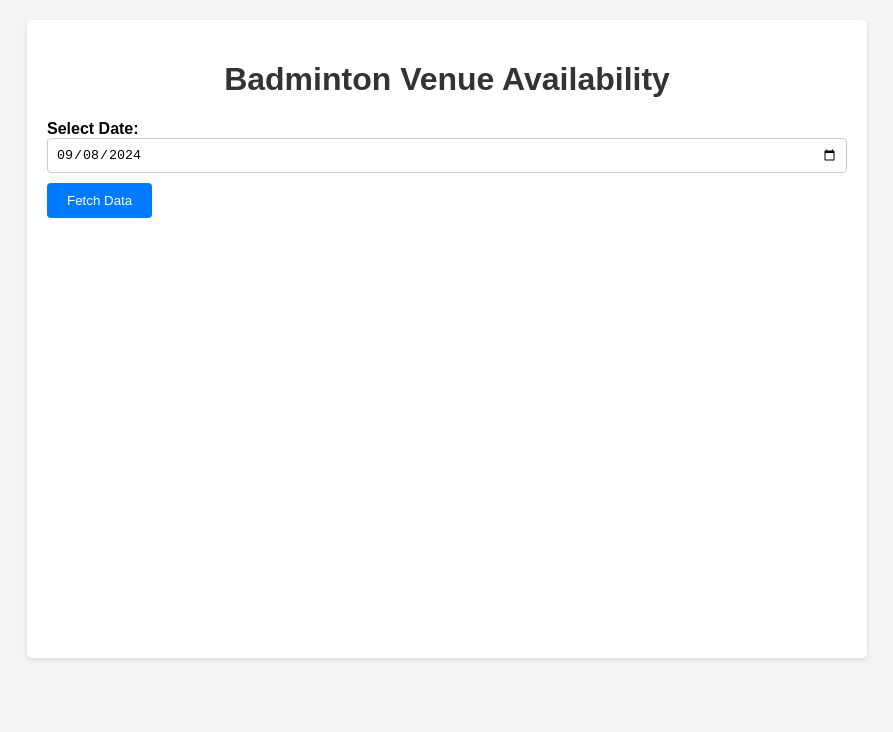
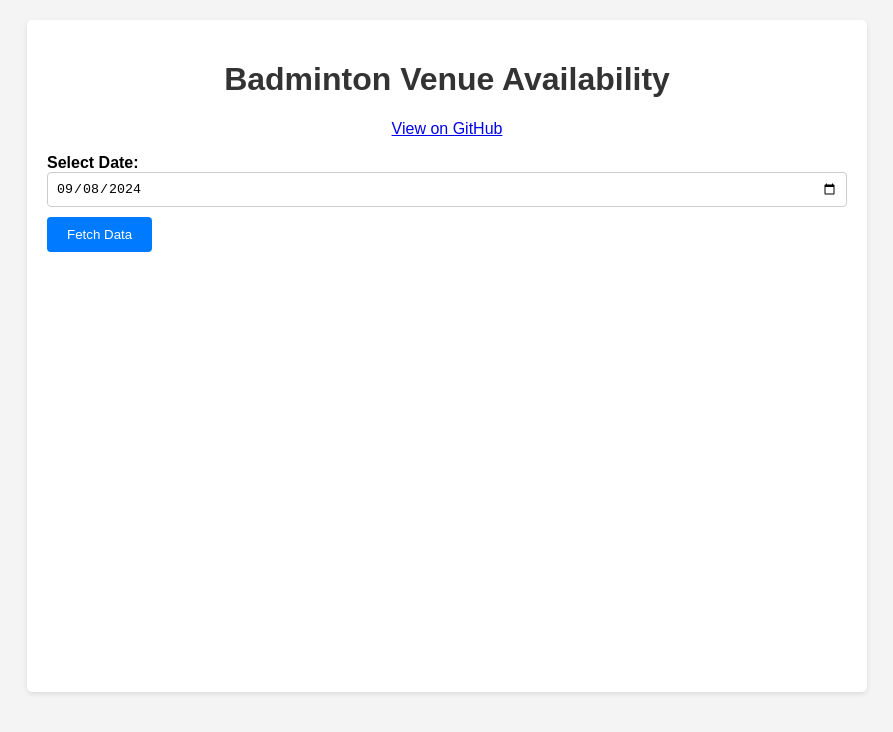
Before and after one commit to zhenghung/court_finder, a plain HTML site: page templates/index.html in a window 1280 px wide. Shown: the whole page, without its empty margins (193-1086 px from the left). Drawn offline with Linux system fonts and the light colour scheme; some packages are replaced by stand-ins of ours; files that its build step writes are made by us from their sources; files whose address does not match are found by name.

Commit message:
feat: add github link below header

```diff
--- a/static/styles.css
+++ b/static/styles.css
@@ -3,6 +3,12 @@ body {
     margin: 0;
     padding: 0;
     background-color: #f4f4f4;
+}
+
+.github-link {
+    display: block;
+    text-align: center;
+    margin: 1em;
 }
 
 .container {
--- a/templates/index.html
+++ b/templates/index.html
@@ -11,6 +11,8 @@
 <body>
     <div class="container">
         <h1>Badminton Venue Availability</h1>
+        <a href="https://github.com/zhenghung/court_finder" class="github-link" target="_blank">View on GitHub</a>
+
         <label for="datePicker">Select Date:</label>
         <input type="date" id="datePicker" min="{{ min_date }}" max="{{ max_date }}">
         <button id="fetchDataBtn">Fetch Data</button>
```
